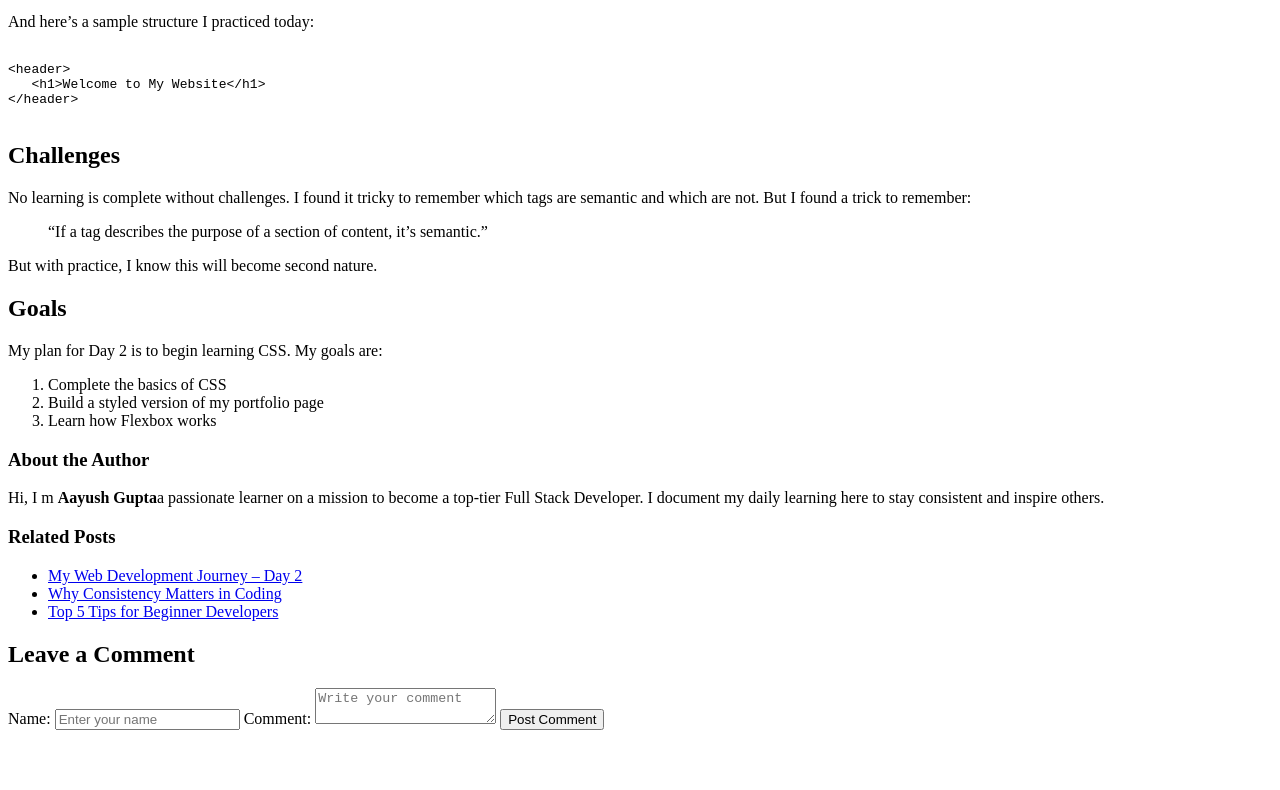
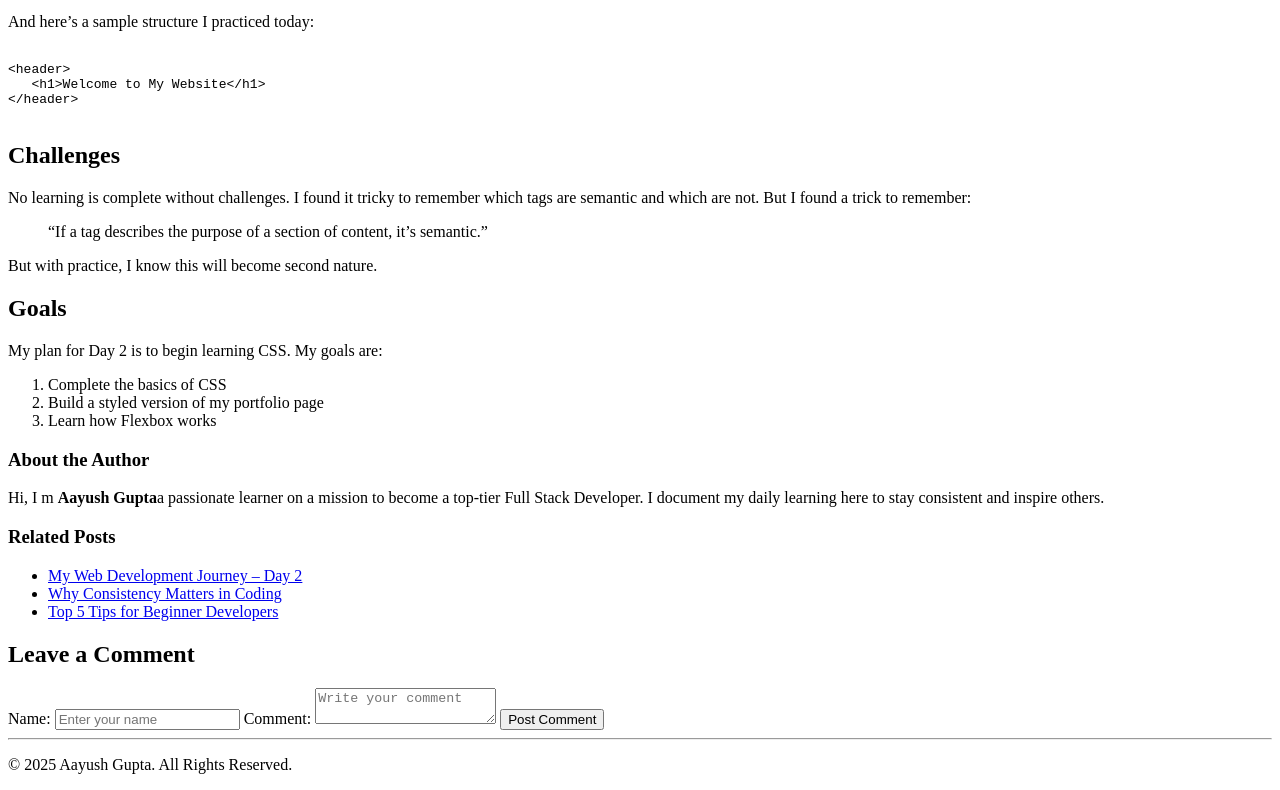
Before and after one commit to San1357/02-Blog, a plain HTML site: page index.html in a window 1280 px wide. Shown: the part 1116-1906 px from the top of the page. Before the commit the page ends 1854 px from the top, so only its background shows below. Drawn offline with Linux system fonts and the light colour scheme.

Commit message:
footer added

```diff
--- a/index.html
+++ b/index.html
@@ -99,6 +99,10 @@
         </form>
     </section>
 
+    <footer>
+        <hr>
+        <p>&copy; 2025 Aayush Gupta. All Rights Reserved.</p>
+    </footer>
 
 
 
```
